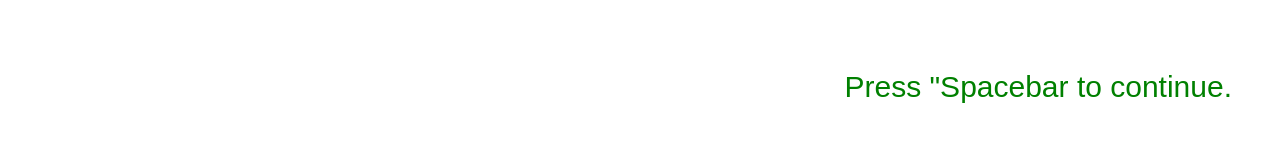
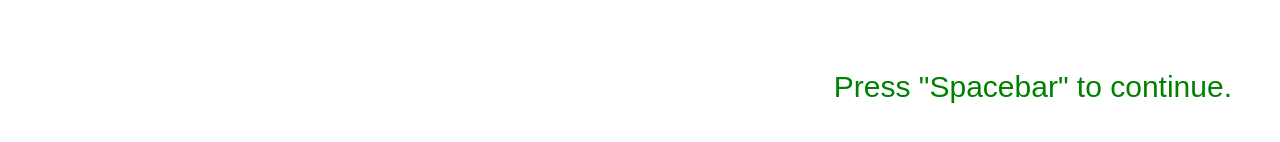
Before and after one commit to vansh2001/eyeBot_test_ipad, an Angular app in the folder my-app/: page / in a window 1280 px wide. Shown: the part 482-624 px from the top of the page. Built offline with nearby package versions, Linux system fonts and the light colour scheme.

Commit message:
missing quotes fixed in warning

```diff
--- a/my-app/src/app/warning/warning.component.html
+++ b/my-app/src/app/warning/warning.component.html
@@ -7,5 +7,5 @@
 </div>
 
 <div class="next_page">
-  <p>Press "Spacebar to continue. </p>
+  <p>Press "Spacebar" to continue. </p>
 </div>
```
